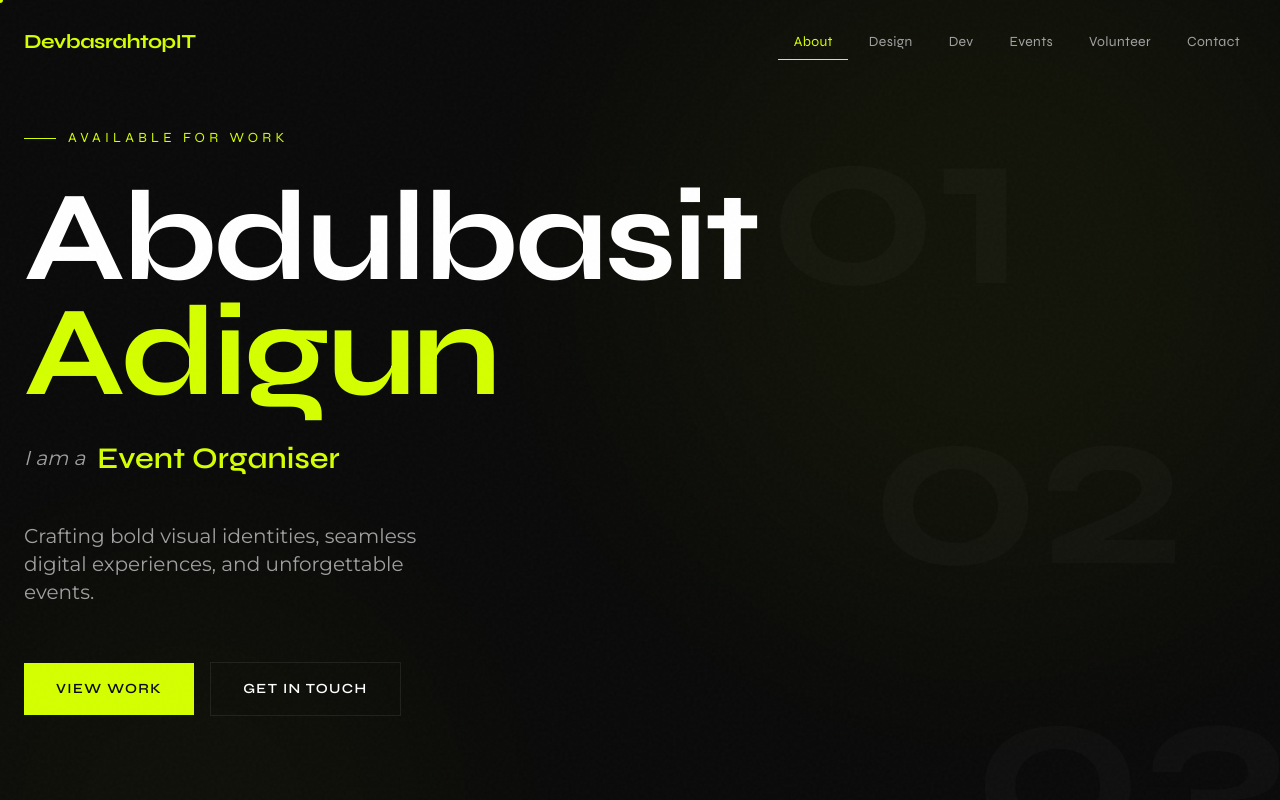
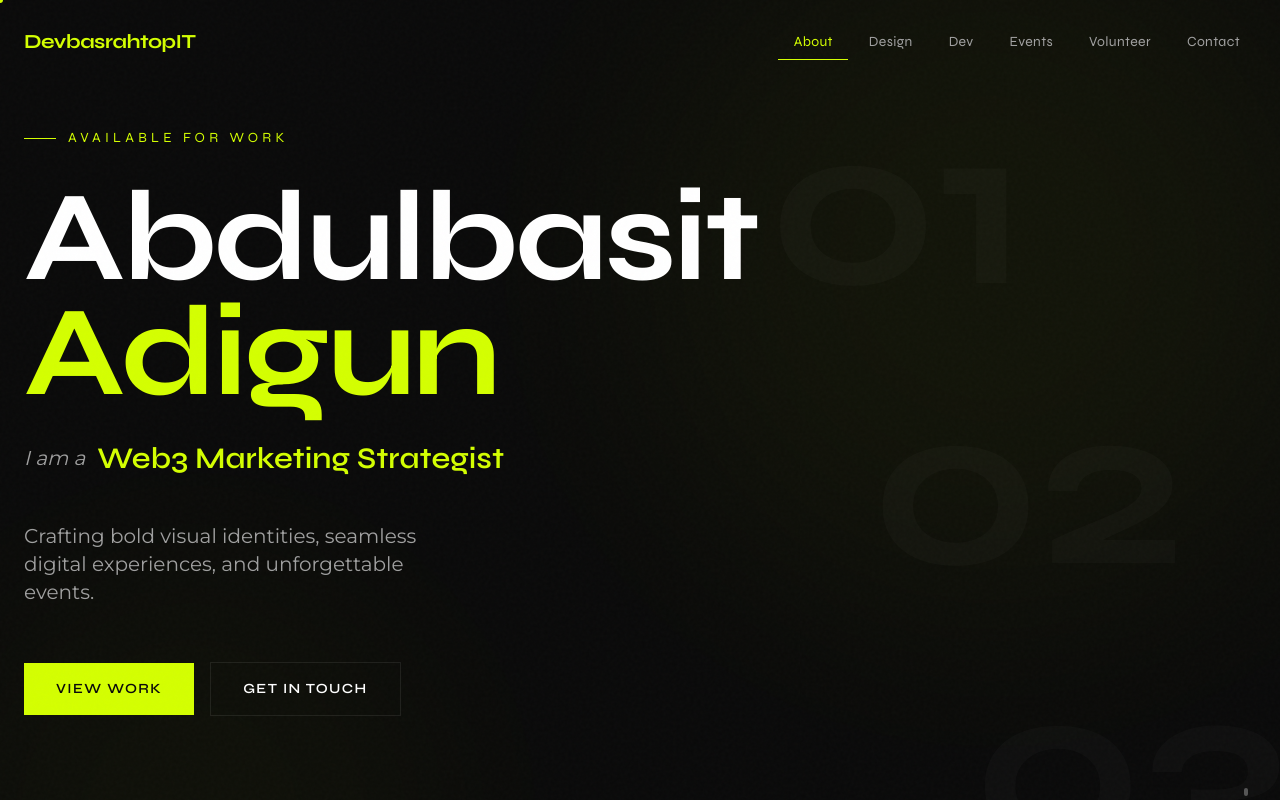
Before and after one commit to Basrahtop/basrahtop-portfolio, a Next.js app: page / in a window 1280 px wide. Shown: the top 800 px of the page. Built offline with nearby package versions, Linux system fonts and the light colour scheme.

Commit message:
feat: add Web3 Marketing Strategist role to hero switcher

```diff
--- a/components/Hero.tsx
+++ b/components/Hero.tsx
@@ -3,7 +3,7 @@
 import { useEffect, useRef, useState } from "react";
 import { motion, useScroll, useTransform, AnimatePresence } from "framer-motion";
 
-const ROLES = ["Graphic Designer", "Web Developer", "Event Organiser", "Volunteer", "Creative"];
+const ROLES = ["Graphic Designer", "Web Developer", "Web3 Marketing Strategist", "Event Organiser", "Volunteer", "Creative"];
 
 /* ── Reusable reveal wrapper ─────────────────────── */
 function Reveal({ children, delay = 0 }: { children: React.ReactNode; delay?: number }) {
```
